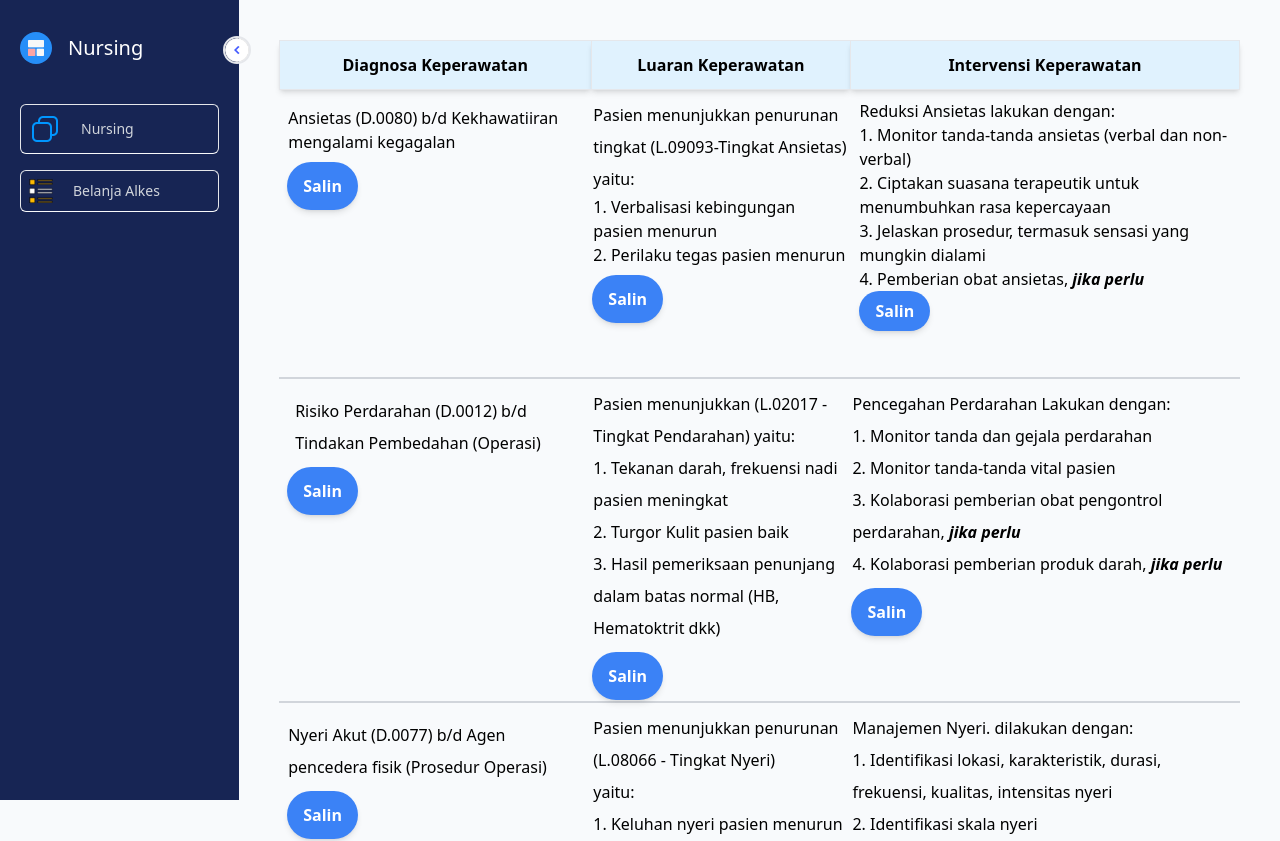
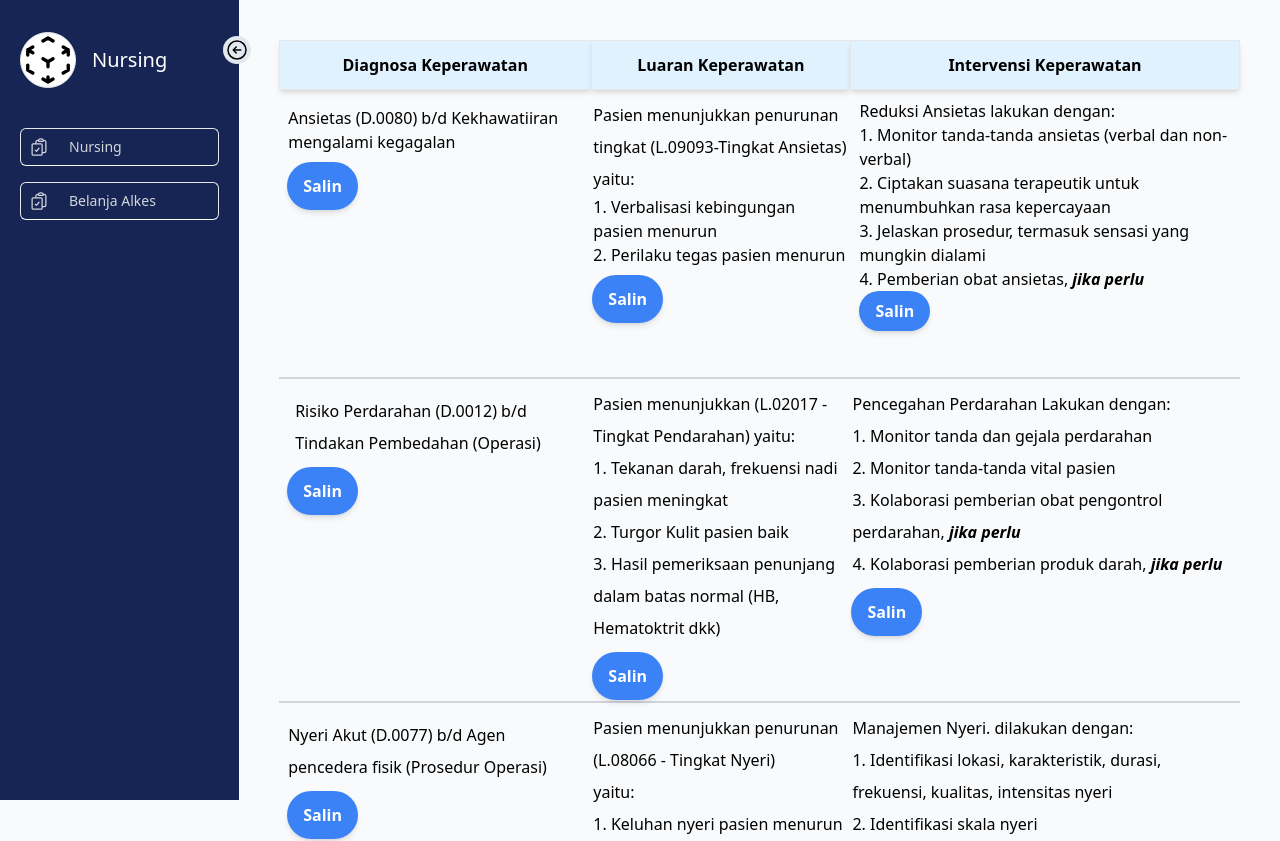
Before and after one commit to lambangws21/react-diagnosa-keperawatan, a React (Vite) app: page / in a window 1280 px wide. Shown: the top 841 px of the page. Built offline with nearby package versions, Linux system fonts and the light colour scheme.

Commit message:
mengganti sidebar lagi

```diff
--- a/src/components/SideBar.jsx
+++ b/src/components/SideBar.jsx
@@ -1,5 +1,10 @@
 /** @format */
 import { useState } from "react";
+import {
+  ArrowLeftCircleIcon,
+  ClipboardDocumentCheckIcon,
+  CubeTransparentIcon,
+} from "@heroicons/react/24/outline";
 function SideBar() {
   const [open, setOpen] = useState(true);
   const Menus = [
@@ -19,16 +24,15 @@ function SideBar() {
         open ? "w-72" : "w-20 "
       } bg-dark-purple h-screen p-5 bg-blue-950 pt-8 duration-300 sticky top-0`}
     >
-      <img
-        src="./src/img/control.png"
-        className={`absolute cursor-pointer -right-3 top-9 w-7 border-dark-purple
-             border-2 rounded-full  ${!open && "rotate-180"}`}
+      <ArrowLeftCircleIcon
+        className={`absolute cursor-pointer bg-slate-200 -right-3 top-9 w-7 border-slate-200 border-2 rounded-full  ${
+          !open && "rotate-180"
+        }`}
         onClick={() => setOpen(!open)}
       />
       <div className="flex gap-x-4 items-center">
-        <img
-          src="./src/img/Logo.png"
-          className={`cursor-pointer duration-500 rounded-full ${
+        <CubeTransparentIcon
+          className={`cursor-pointer duration-500 rounded-full w-14 border bg-white inset-0 ${
             open && "rotate-[360deg]"
           }`}
         />
@@ -49,7 +53,7 @@ function SideBar() {
               index === 0 && "bg-light-white"
             } `}
           >
-            <img src={`./src/img/${Menu.src}.png`} />
+            <ClipboardDocumentCheckIcon className="h-5 w-5" />
             <span className={`${!open && "hidden"} origin-left duration-200`}>
               {Menu.title}
             </span>
```
